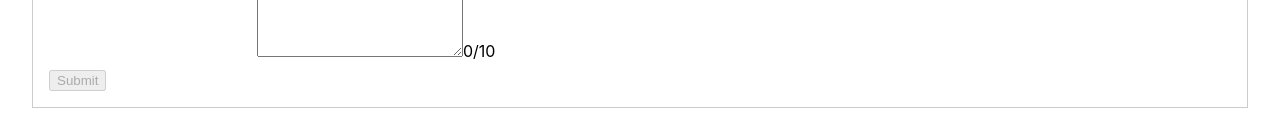
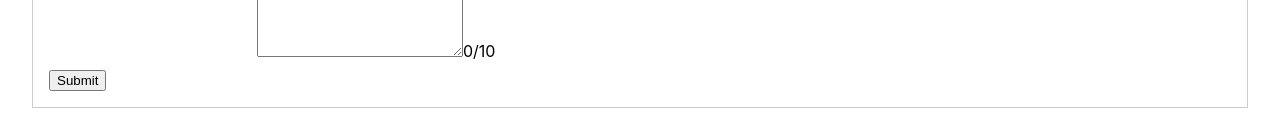
Before and after one commit to TurboTractopelle/photonform, a React (Create React App) app: page / in a window 1280 px wide. Shown: the part 460-590 px from the top of the page. Built offline with nearby package versions, Linux system fonts and the light colour scheme.

Commit message:
feat: form add display tests

```diff
--- a/src/components/Submitbtn.js
+++ b/src/components/Submitbtn.js
@@ -3,7 +3,7 @@ import React from "react";
 const Submitbtn = props => {
 	const disabled = !props.validForm;
 	return (
-		<button disabled={disabled} datatest="submitbtn" onClick={props.onSubmitHandler}>
+		<button disabled={disabled} datatest="submitbtn" onClick={props.onSubmitHandler} type="button">
 			Submit
 		</button>
 	);
--- a/src/containers/Form.js
+++ b/src/containers/Form.js
@@ -95,7 +95,7 @@ class Form extends Component {
 			}
 		},
 		formValidation: {
-			valid: false
+			valid: true //false
 		},
 		formSubmission: false
 	};
@@ -180,7 +180,8 @@ class Form extends Component {
 		return bodyFormData;
 	};
 
-	onSubmitHandler = () => {
+	onSubmitHandler = e => {
+		e.preventDefault();
 		const bodyFormData = this.getFormData();
 		axios
 			.post("http://localhost/joomla25/components/com_content/test.php", bodyFormData)
```
Also changed, not shown: 1 other file (tests, documents, lock files or other folders).
